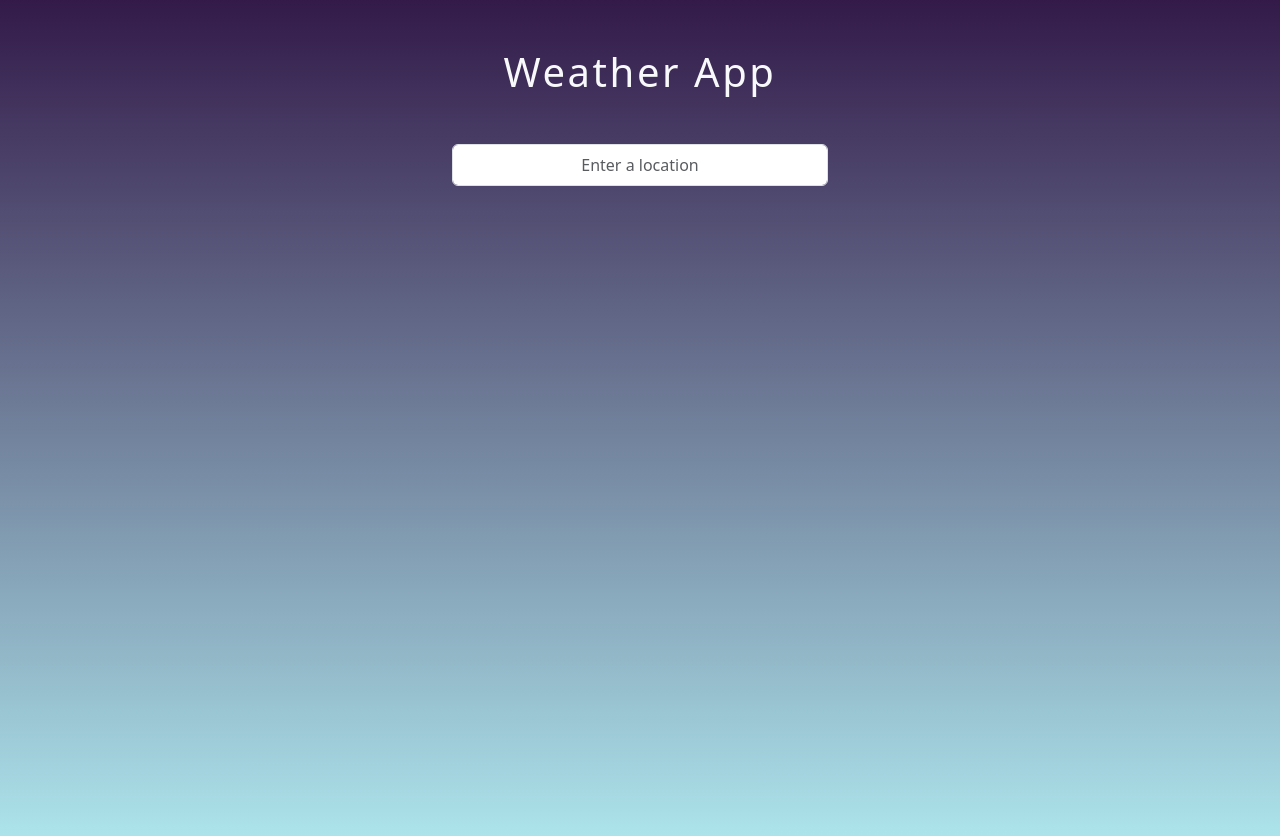
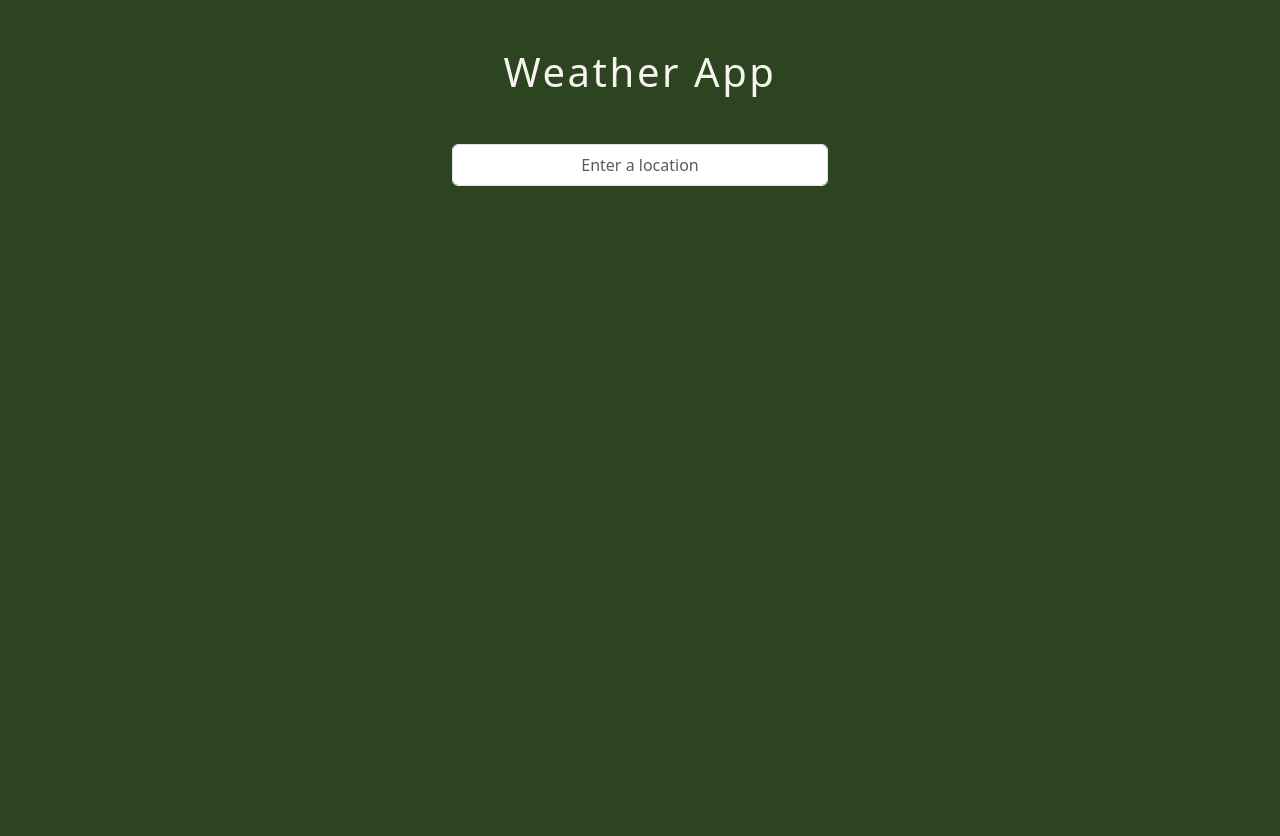
Before and after one commit to camilammoreira/weather-app, a plain HTML site: page index.html in a window 1280 px wide. Drawn offline with nearby package versions, Linux system fonts and the light colour scheme.

Commit message:
UI color changes

```diff
--- a/index.html
+++ b/index.html
@@ -14,7 +14,7 @@
 
     <div class="container my-5 mx-auto">
 
-        <h1 class="text-light text-center my-4">Weather App</h1>
+        <h1 class="text-center my-4">Weather App</h1>
         <form class="change-location my-5 text-center text-muted">
             <input type="text" name="city" id="city" placeholder="Enter a location" class="text-center form-control p-2">
         </form>
--- a/scripts/forecast.js
+++ b/scripts/forecast.js
@@ -14,16 +14,16 @@ class Forecast {
         // Return promise with object data
         return { cityDets, weather };
     }
+    async getWeather(city) {
+        const query = `${city.Key}?apikey=${this.key}`;
+        const response = await fetch(this.weatherURI + query);
+        const data = await response.json();
+        return data[0];
+    }
     async getCity(city) {
         const query = `?apikey=${this.key}&q=${city}`;
         const response = await fetch(this.cityURI + query);
         const data = await response.json();
         return data[0];
     }
-    async getWeather(city) {
-        const query = `${city.Key}?apikey=${this.key}`;
-        const response = await fetch(this.weatherURI + query);
-        const data = await response.json();
-        return data[0];
-    }
 }
--- a/style.css
+++ b/style.css
@@ -1,8 +1,9 @@
 body {
-    background: linear-gradient(#331a49, #AEE6ED);
+    background: #2c441f;
     letter-spacing: 0.2em;
     font-size: 0.8em;
     height: 100vh;
+    color: #F7F4F0;
 }
 
 .container {
```
Also changed, not shown: 2 other files.
